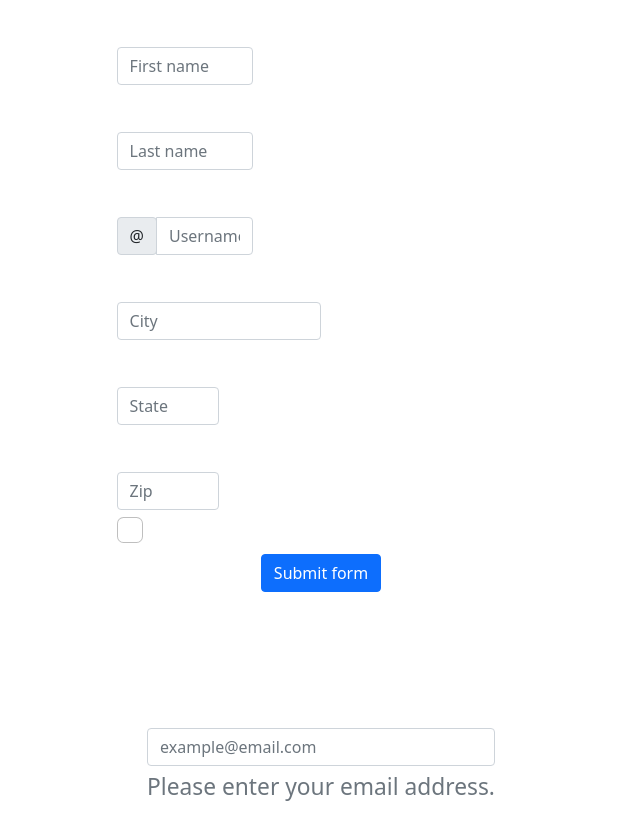
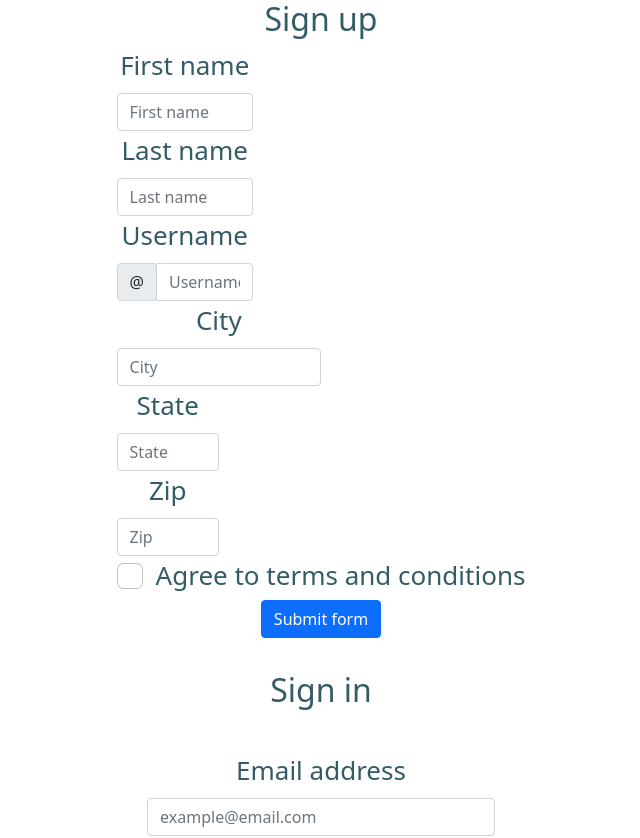
Before and after one commit to arazmurat/reactbootstrap, a React (Create React App) app: page / in a window 1280 px wide. Shown: the top 838 px of the page, without its empty margins (319-959 px from the left). Built offline with nearby package versions, Linux system fonts and the light colour scheme.

Commit message:
change sign up page

```diff
--- a/src/App.css
+++ b/src/App.css
@@ -21,7 +21,7 @@
   align-items:center;
   justify-content: center;
   font-size: calc(10px + 2vmin);
-  color: white;
+  color: rgb(52, 92, 102);
 }
 
 .App-link {
--- a/src/App.js
+++ b/src/App.js
@@ -9,10 +9,11 @@ function App() {
     <div className="App">
    <header className="App-header">
 
-
+       <h2>Sign up </h2>
         <Forminput/>
        <hr/>
-       <h1>Login Page</h1>
+       <h2>Sign in</h2>
+       <hr/>
         <Form >
           <Form.Group controlId="formBasicEmail">
             <Form.Label>Email address</Form.Label>
```
